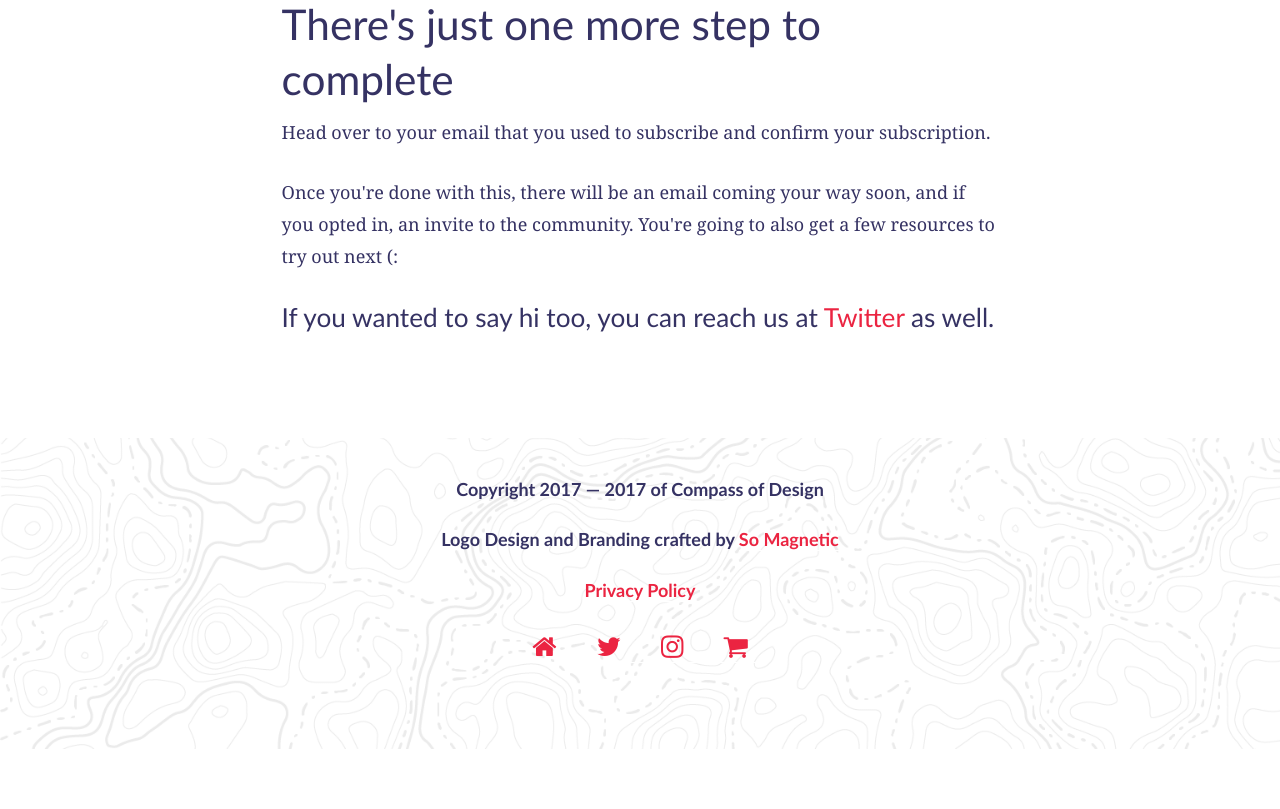
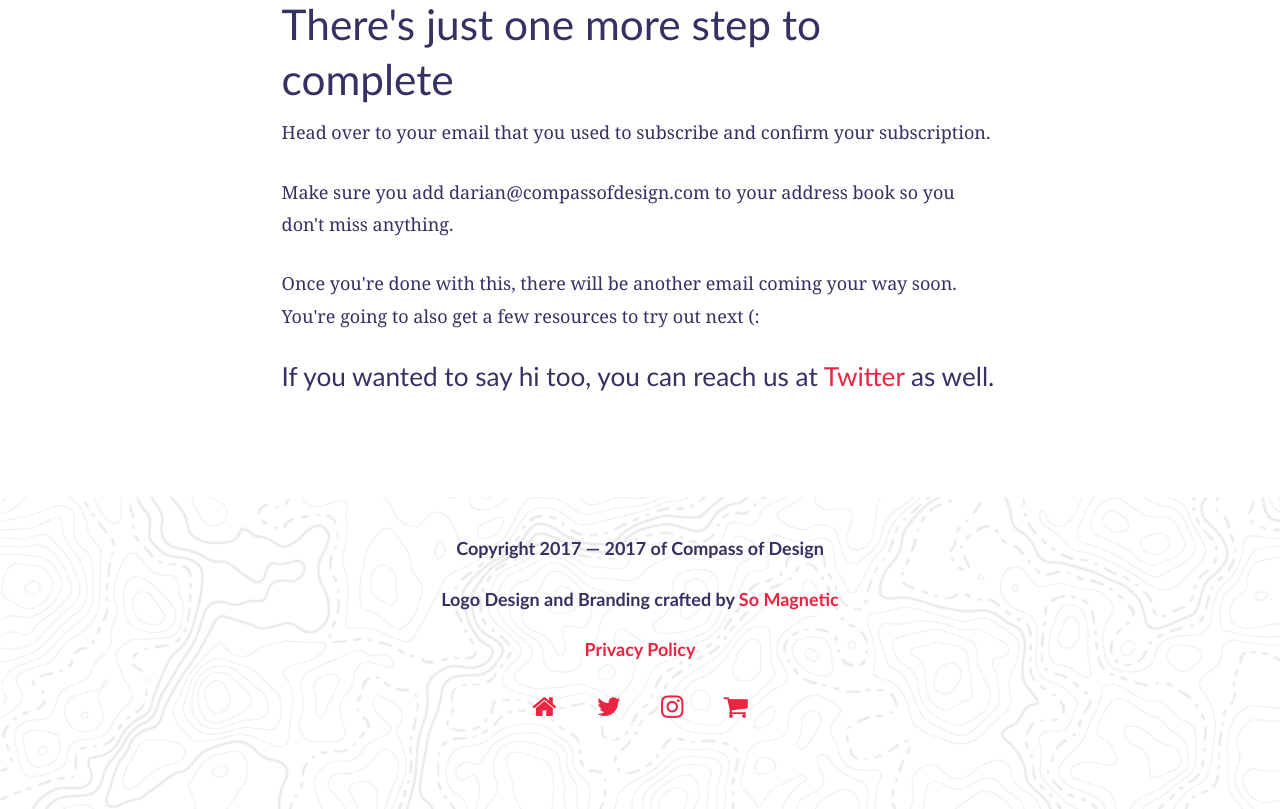
Before and after one commit to compassofdesign/site, a Jekyll site: the page built from almost/index.html, in a window 1280 px wide, cut to the strip 579-1388 px from the top of the page. Built offline with Jekyll 4.4.1, drawn with Linux system fonts in a browser that asks for light colours; nearby versions of some CDN libraries; before the commit the page ends 1328 px from its top, so only the background shows below that.

Commit message:
Update index.html

```diff
--- a/almost/index.html
+++ b/almost/index.html
@@ -9,7 +9,8 @@ title: Almost there! One more step
         <style>.embed-container { position: relative; padding-bottom: 56.25%; height: 0; overflow: hidden; max-width: 100%; } .embed-container iframe, .embed-container object, .embed-container embed { position: absolute; top: 0; left: 0; width: 100%; height: 100%; }</style><div class='embed-container'><iframe src='https://www.youtube.com/embed//BlUQ2YMTuuk?&autoplay=1' frameborder='0' allowfullscreen></iframe></div>
       <h2>There's just one more step to complete</h2>
       <p>Head over to your email that you used to subscribe and confirm your subscription.</p>
-      <p>Once you're done with this, there will be an email coming your way soon, and if you opted in, an invite to the community. You're going to also get a few resources to try out next (: </p>
+      <p>Make sure you add darian@compassofdesign.com to your address book so you don't miss anything.</p>
+      <p>Once you're done with this, there will be another email coming your way soon. You're going to also get a few resources to try out next (: </p>
       <h4>If you wanted to say hi too, you can reach us at <a href="https://twitter.com/compassofdesign">Twitter</a> as well.</h4>
     </div>
   </article>
```
